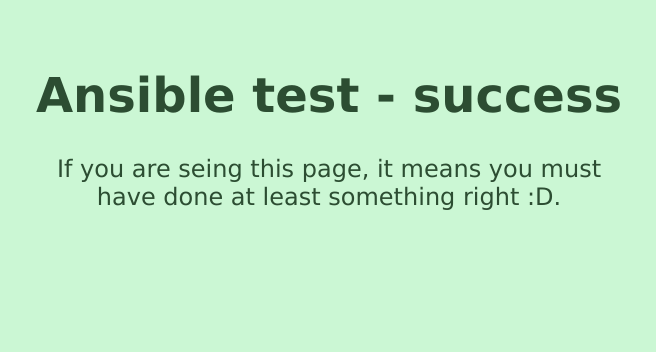
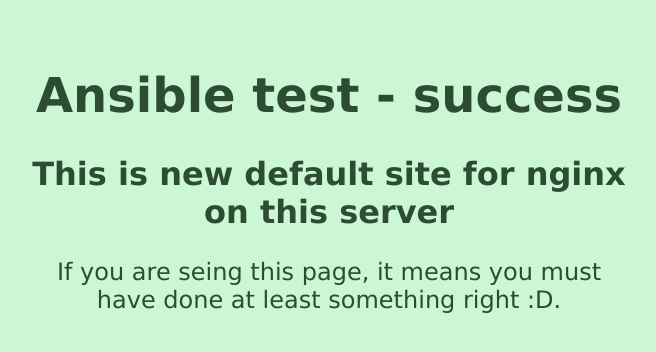
Before and after one commit to Lunigan/nginx-website, a plain HTML site: page index.html in a window 1280 px wide. Shown: the part 240-592 px from the top of the page, without its empty margins (311-967 px from the left). Drawn offline with Linux system fonts and the light colour scheme.

Commit message:
add disclaimer

```diff
--- a/index.html
+++ b/index.html
@@ -8,6 +8,7 @@
 <body>
     <div class="container">
         <h1>Ansible test - success</h1>
+        <h2>This is new default site for nginx on this server</h2>
         <p>If you are seing this page, it means you must have done at least something right :D.</p>
     </div>
     <style>
@@ -37,6 +38,11 @@
             color: #2c4d32;
         }
 
+        h2 {
+            font-size: 2rem;
+            color: #2c4d32;
+        }
+
         p {
             font-size: 1.5rem;
             color: #2c4d32;
```
